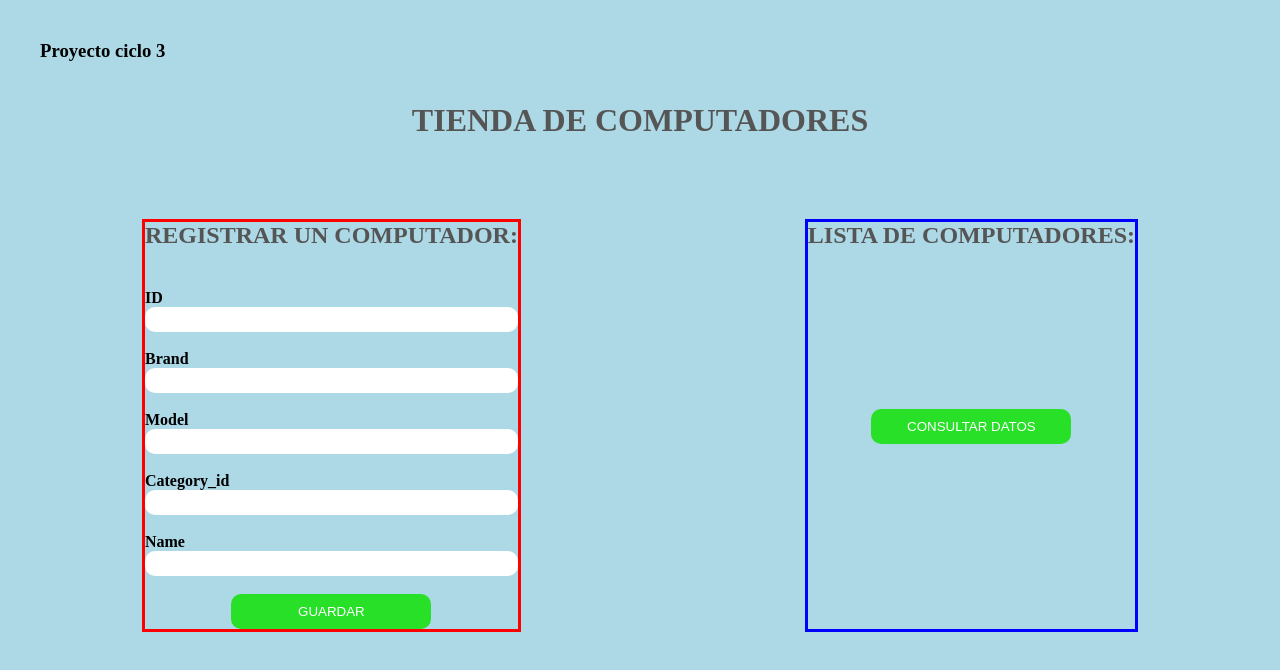
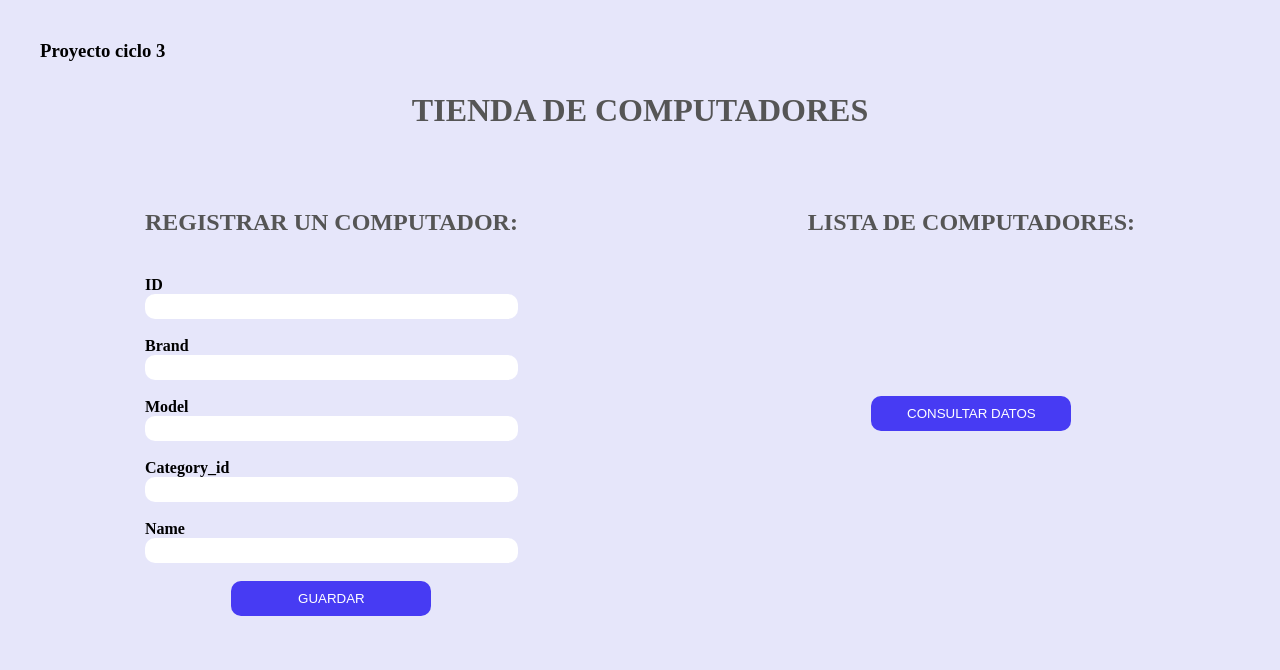
Before and after one commit to AndreaLozano77/proyectoSoftware, a plain HTML site: page index.html in a window 1280 px wide. Drawn offline with nearby package versions, Linux system fonts and the light colour scheme.

Commit message:
otras pruebas en css

```diff
--- a/css/style.css
+++ b/css/style.css
@@ -6,7 +6,7 @@
 }
 
 body{
-    background-color:lightblue;
+    background-color:lavender;
 }
 
 .project-titulo{
@@ -20,7 +20,7 @@ body{
 
 h1{
     text-align: center;
-    padding: 40px 0 80px;
+    padding: 30px 0 80px;
     color: #555;
 }
 
@@ -29,7 +29,6 @@ h2{
 }
 
 .registrar{
-    border: 3px solid red;
     display: flex;
     width: auto;
     flex-direction: column;
@@ -40,7 +39,6 @@ h2{
 }
 
 .lista{
-    border: 3px solid blue;
     display: flex;
     width: auto;
     flex-direction: column;
@@ -52,7 +50,7 @@ h2{
 
 .btn-guardar{
     width: 200px;
-    background-color: #27e027;
+    background-color: #473bf3;
     color: #fff;
     text-transform:uppercase;
     padding: 10px;
@@ -64,7 +62,7 @@ h2{
 
 .btn-consultar{
     width: 200px;
-    background-color: #27e027;
+    background-color: #473bf3;
     color: #fff;
     text-transform:uppercase;
     padding: 10px;
```
